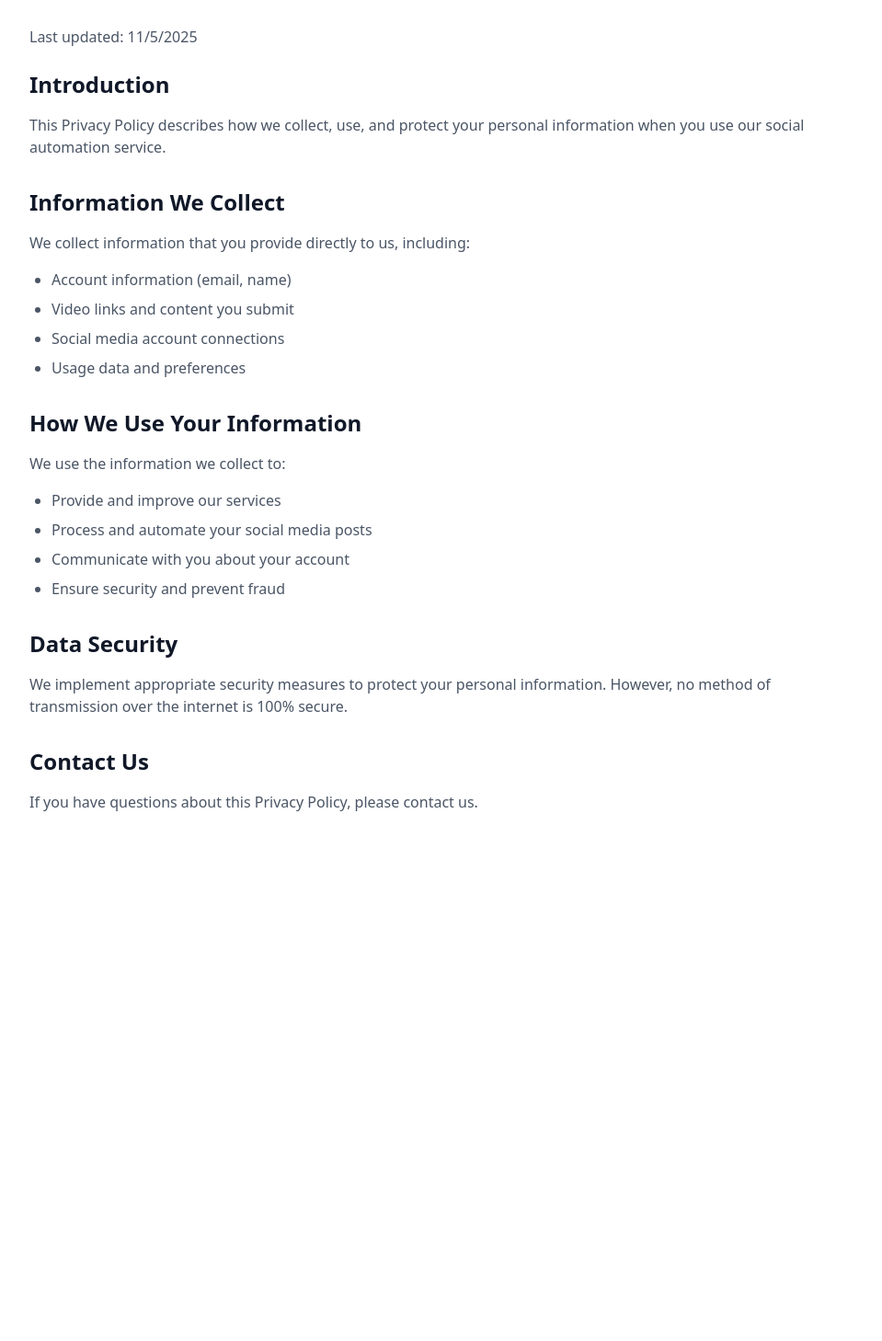
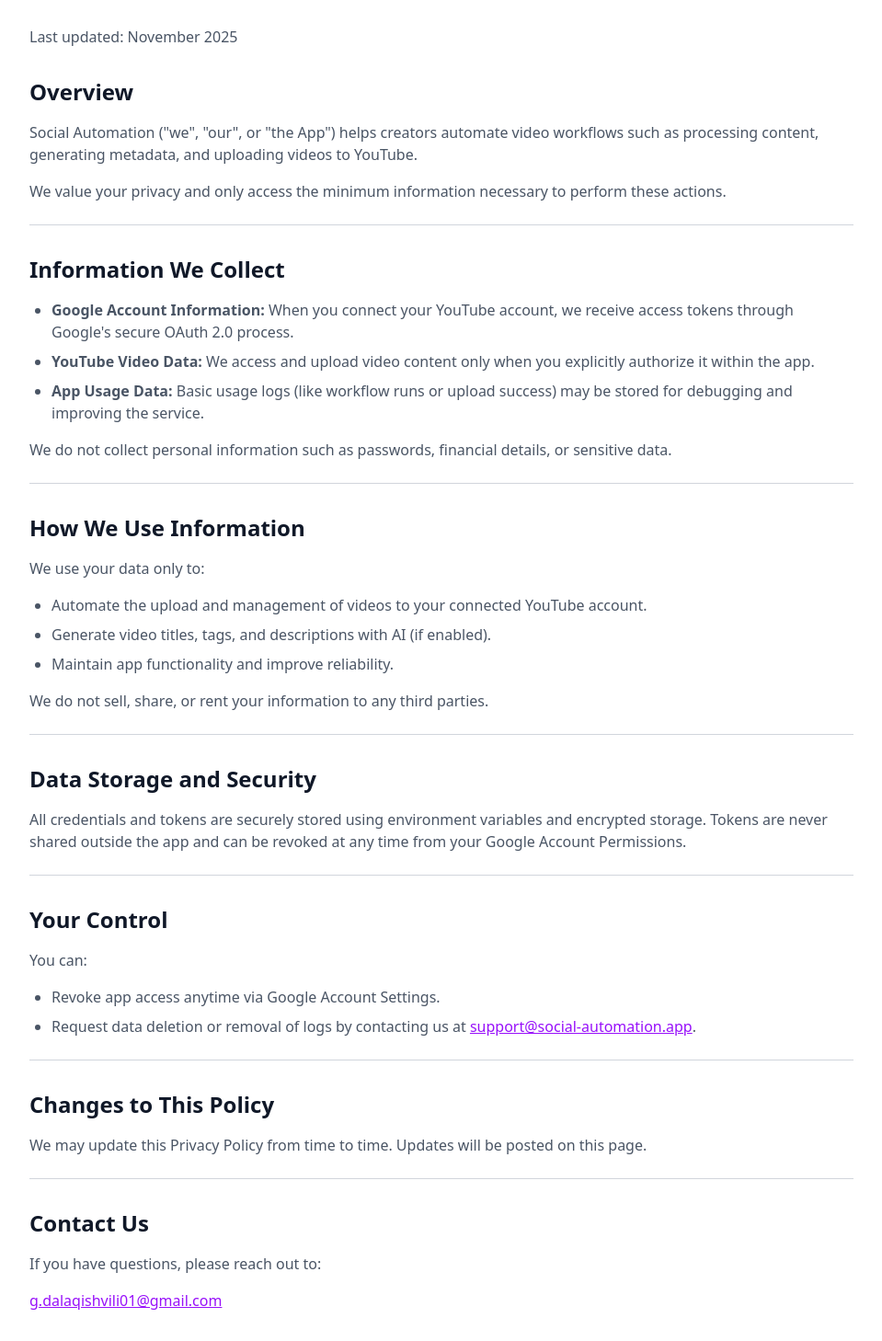
Before and after one commit to Dalaqa25/social-automation, a Next.js app: page /privacy in a window 1280 px wide. Shown: the part 92-1550 px from the top of the page at 92% size, without its empty margins (160-1119 px from the left). Before the commit the page ends 1056 px from the top, so only its background shows below. Built offline with nearby package versions, Linux system fonts and the light colour scheme.

Commit message:
content of privecy

```diff
--- a/app/privacy/page.tsx
+++ b/app/privacy/page.tsx
@@ -11,54 +11,85 @@
       <div className="max-w-4xl mx-auto">
         <h1 className="text-4xl font-extrabold text-gray-900 mb-8">Privacy Policy</h1>
         <div className="prose prose-lg max-w-none">
-          <p className="text-gray-600 mb-6">
-            Last updated: {new Date().toLocaleDateString()}
+          <p className="text-gray-600 mb-8">
+            Last updated: November 2025
           </p>
 
           <section className="mb-8">
-            <h2 className="text-2xl font-semibold text-gray-900 mb-4">Introduction</h2>
+            <h2 className="text-2xl font-semibold text-gray-900 mb-4">Overview</h2>
             <p className="text-gray-600 mb-4">
-              This Privacy Policy describes how we collect, use, and protect your personal information when you use our social automation service.
+              Social Automation ("we", "our", or "the App") helps creators automate video workflows such as processing content, generating metadata, and uploading videos to YouTube.
             </p>
+            <p className="text-gray-600 mb-4">
+              We value your privacy and only access the minimum information necessary to perform these actions.
+            </p>
+            <div className="border-t border-gray-300 my-6"></div>
           </section>
 
           <section className="mb-8">
             <h2 className="text-2xl font-semibold text-gray-900 mb-4">Information We Collect</h2>
+            <ul className="list-disc pl-6 text-gray-600 mb-4 space-y-2">
+              <li><strong>Google Account Information:</strong> When you connect your YouTube account, we receive access tokens through Google's secure OAuth 2.0 process.</li>
+              <li><strong>YouTube Video Data:</strong> We access and upload video content only when you explicitly authorize it within the app.</li>
+              <li><strong>App Usage Data:</strong> Basic usage logs (like workflow runs or upload success) may be stored for debugging and improving the service.</li>
+            </ul>
             <p className="text-gray-600 mb-4">
-              We collect information that you provide directly to us, including:
+              We do not collect personal information such as passwords, financial details, or sensitive data.
             </p>
-            <ul className="list-disc pl-6 text-gray-600 mb-4 space-y-2">
-              <li>Account information (email, name)</li>
-              <li>Video links and content you submit</li>
-              <li>Social media account connections</li>
-              <li>Usage data and preferences</li>
-            </ul>
+            <div className="border-t border-gray-300 my-6"></div>
           </section>
 
           <section className="mb-8">
-            <h2 className="text-2xl font-semibold text-gray-900 mb-4">How We Use Your Information</h2>
+            <h2 className="text-2xl font-semibold text-gray-900 mb-4">How We Use Information</h2>
             <p className="text-gray-600 mb-4">
-              We use the information we collect to:
+              We use your data only to:
             </p>
             <ul className="list-disc pl-6 text-gray-600 mb-4 space-y-2">
-              <li>Provide and improve our services</li>
-              <li>Process and automate your social media posts</li>
-              <li>Communicate with you about your account</li>
-              <li>Ensure security and prevent fraud</li>
+              <li>Automate the upload and management of videos to your connected YouTube account.</li>
+              <li>Generate video titles, tags, and descriptions with AI (if enabled).</li>
+              <li>Maintain app functionality and improve reliability.</li>
             </ul>
+            <p className="text-gray-600 mb-4">
+              We do not sell, share, or rent your information to any third parties.
+            </p>
+            <div className="border-t border-gray-300 my-6"></div>
           </section>
 
           <section className="mb-8">
-            <h2 className="text-2xl font-semibold text-gray-900 mb-4">Data Security</h2>
+            <h2 className="text-2xl font-semibold text-gray-900 mb-4">Data Storage and Security</h2>
             <p className="text-gray-600 mb-4">
-              We implement appropriate security measures to protect your personal information. However, no method of transmission over the internet is 100% secure.
+              All credentials and tokens are securely stored using environment variables and encrypted storage. Tokens are never shared outside the app and can be revoked at any time from your Google Account Permissions.
             </p>
+            <div className="border-t border-gray-300 my-6"></div>
+          </section>
+
+          <section className="mb-8">
+            <h2 className="text-2xl font-semibold text-gray-900 mb-4">Your Control</h2>
+            <p className="text-gray-600 mb-4">
+              You can:
+            </p>
+            <ul className="list-disc pl-6 text-gray-600 mb-4 space-y-2">
+              <li>Revoke app access anytime via Google Account Settings.</li>
+              <li>Request data deletion or removal of logs by contacting us at <a href="mailto:support@social-automation.app" className="text-purple-600 hover:text-purple-800 underline">support@social-automation.app</a>.</li>
+            </ul>
+            <div className="border-t border-gray-300 my-6"></div>
+          </section>
+
+          <section className="mb-8">
+            <h2 className="text-2xl font-semibold text-gray-900 mb-4">Changes to This Policy</h2>
+            <p className="text-gray-600 mb-4">
+              We may update this Privacy Policy from time to time. Updates will be posted on this page.
+            </p>
+            <div className="border-t border-gray-300 my-6"></div>
           </section>
 
           <section className="mb-8">
             <h2 className="text-2xl font-semibold text-gray-900 mb-4">Contact Us</h2>
             <p className="text-gray-600 mb-4">
-              If you have questions about this Privacy Policy, please contact us.
+              If you have questions, please reach out to:
+            </p>
+            <p className="text-gray-600">
+              <a href="mailto:g.dalaqishvili01@gmail.com" className="text-purple-600 hover:text-purple-800 underline">g.dalaqishvili01@gmail.com</a>
             </p>
           </section>
         </div>
```
